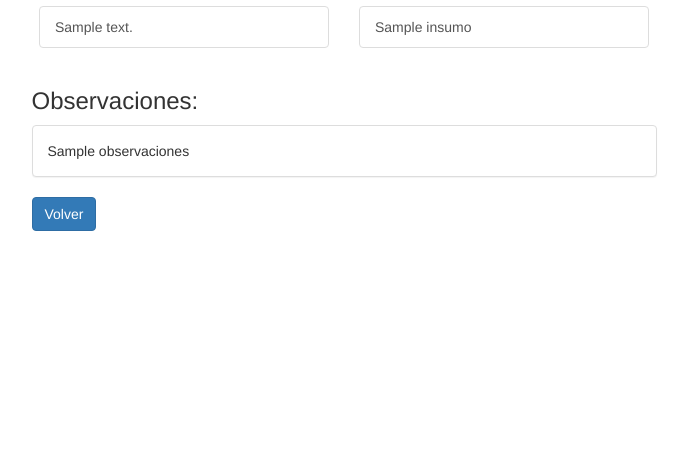
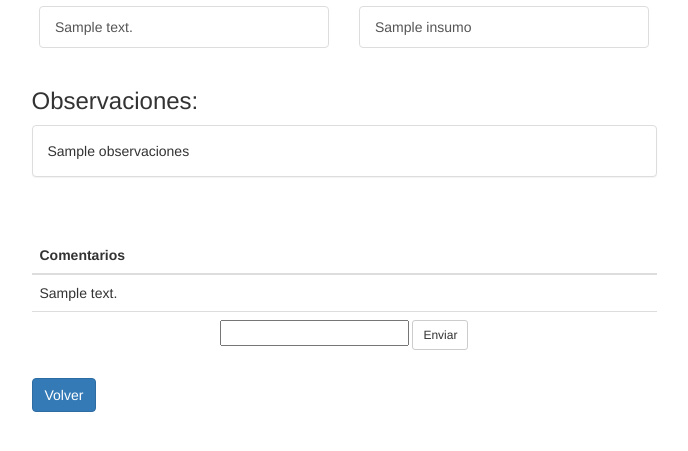
Before and after one commit to UAMISO4101/emmalabs, a Django app: template protocolo/templates/protocolos.html in a window 1280 px wide. Shown: the part 263-714 px from the top of the page, without its empty margins (296-984 px from the left). Run offline with Django 3.2, Linux system fonts and the light colour scheme; the template is opened without the code that fills it: most values are stand-ins (such as "Sample title", 1, 10 or a date in 2020); some libraries are stand-ins or nearby versions.

Commit message:
Vomentarios

```diff
--- a/emmalabs/settings.py
+++ b/emmalabs/settings.py
@@ -26,7 +26,7 @@ SECRET_KEY = '&e#h+_mkg=oc4xsevtua_8zcqj+sw6%s-3)@)2dcu0f%8*$xzo'
 # SECURITY WARNING: don't run with debug turned on in production!
 DEBUG = True
 
-ALLOWED_HOSTS = ['emmalabs.herokuapp.com', 'localhost', '127.0.0.1']
+ALLOWED_HOSTS = ['*']
 
 # Application definition
 
--- a/protocolo/templates/protocolos.html
+++ b/protocolo/templates/protocolos.html
@@ -58,6 +58,33 @@
             <div class="panel panel-default">
                 <div class="panel-body">{{ protocolo.observaciones }}</div>
             </div>
+
+            <br/><br/>
+
+            <table class="table table-hover">
+                <thead>
+                    <th>Comentarios</th>
+                </thead>
+                <tbody>
+                    {% for co in comentarios_protocolo  %}
+                        <tr>
+                            <td>{{ co.texto }}</td>
+                        </tr>
+                    {% endfor %}
+                    <tr>
+                        <td>
+                            <form method="post" id="formulario" class="form text-center">
+                                <input type="hidden" name="id_protocolo" value="{{ protocolo.id }}" />
+                                <input type="text" name="comentario_nuevo"/>
+                                <input type="submit" value="Enviar" class="btn btn-default btn-sm"/>
+                            <form>
+                        </td>
+                    </tr>
+                </tbody>
+            </table>
+
+
+
             <a href="{% url 'buscarProtocolo' %}" class="btn btn-primary">Volver</a>
         </div>
 
```
Also changed, not shown: protocolo/views.py (+14 -2 lines).
